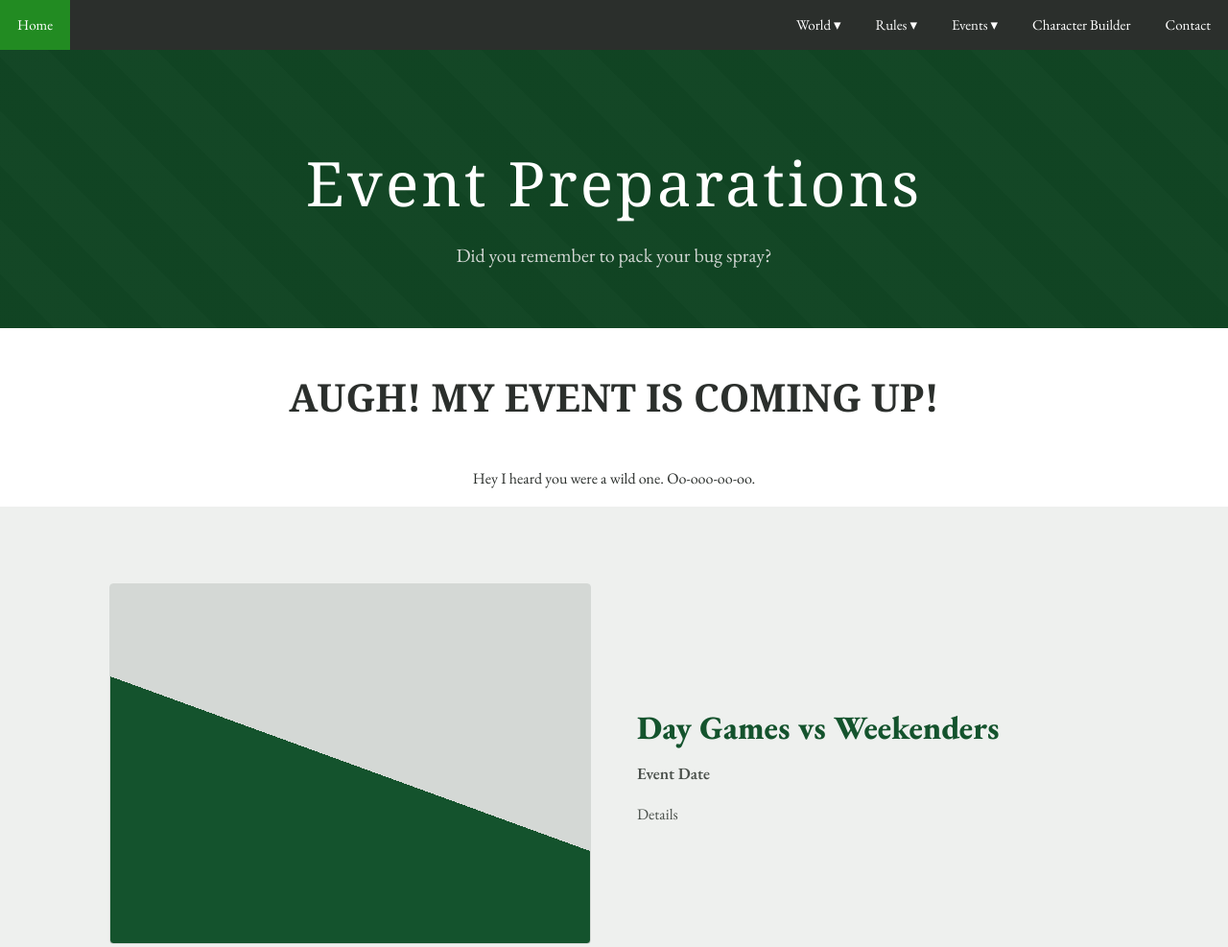
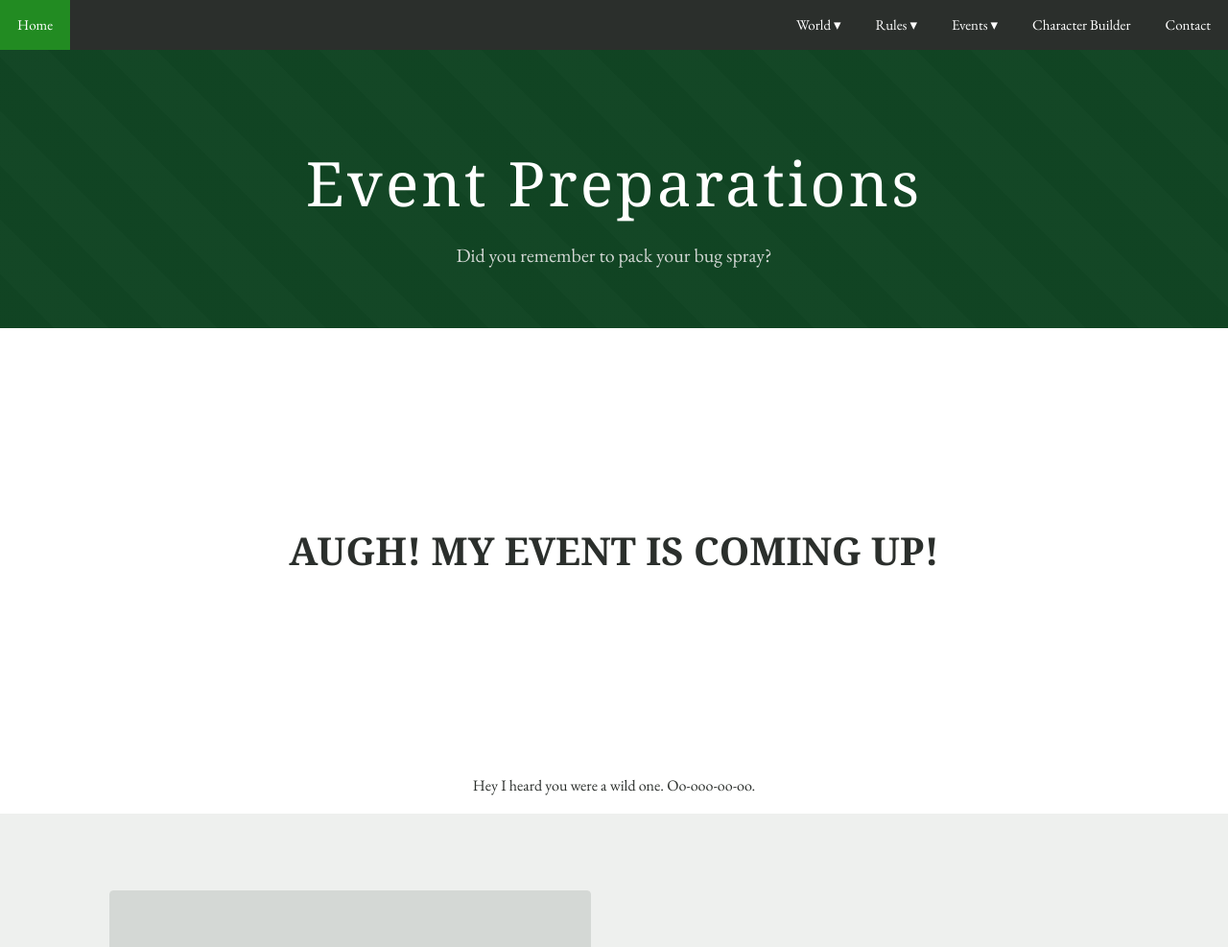
Before and after one commit to kmangum6/worldofinea, a plain HTML site: page prep.html in a window 1280 px wide. Shown: the top 987 px of the page at 96% size. Drawn offline with nearby package versions, Linux system fonts and the light colour scheme; a web font is replaced by a local one.

Commit message:
Changed margin to 200 px to see more of a difference.

```diff
--- a/stylesheet.css
+++ b/stylesheet.css
@@ -337,7 +337,7 @@ body {
     text-decoration: bold;
     text-transform: uppercase;
     font-family: "Cinzel", Georgia, serif;
-    margin: 40px;
+    margin: 200px;
 }
 
 .row {
```
